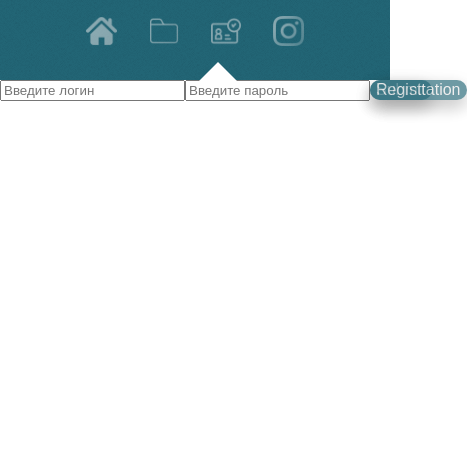
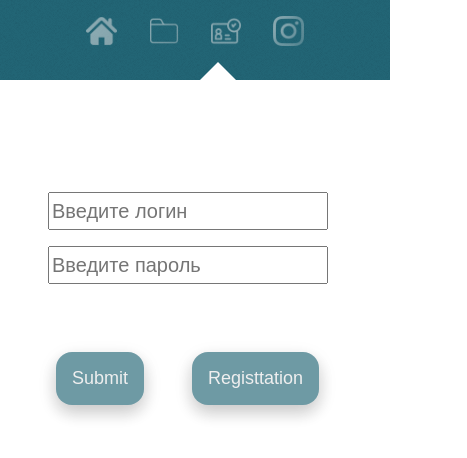
Before and after one commit to Milanovru/Weather-bot, a Vue app in the folder frontend/web-app/: page /accounts in a window 390 px wide. Shown: the top 458 px of the page, 467 px wide, since content can reach past the window. Built offline with nearby package versions, Linux system fonts and the light colour scheme.

Commit message:
добавлены стили

```diff
--- a/frontend/web-app/src/main.less
+++ b/frontend/web-app/src/main.less
@@ -84,6 +84,26 @@
         }
     }
 
+    .form {
+        position: absolute;
+        top: 11rem;
+        left: 3rem;
+        display: grid;
+        gap: 1rem;
+
+        .item1,
+        .item2 {
+            font-size: 20px;
+            width: 17rem;
+            height: 2rem;
+        }
+
+        p {
+            position: relative;
+            top: 1rem;
+        }
+    }
+
 // кнопки
     .btn {
         position: absolute;
@@ -114,6 +134,21 @@
         top: 1rem;
         padding: 1rem 1rem;
     }
+
+    .btn-submit {
+        font-size: 18px;
+        top: 11rem;
+        left: 0.5rem;
+        padding: 1rem 1rem;
+    }
+
+    .btn-register {
+        font-size: 18px;
+        top: 11rem;
+        left: 9rem;
+        padding: 1rem 1rem;
+    }
+
 //
 // для визуала триугольничка
     .triangle {
```
